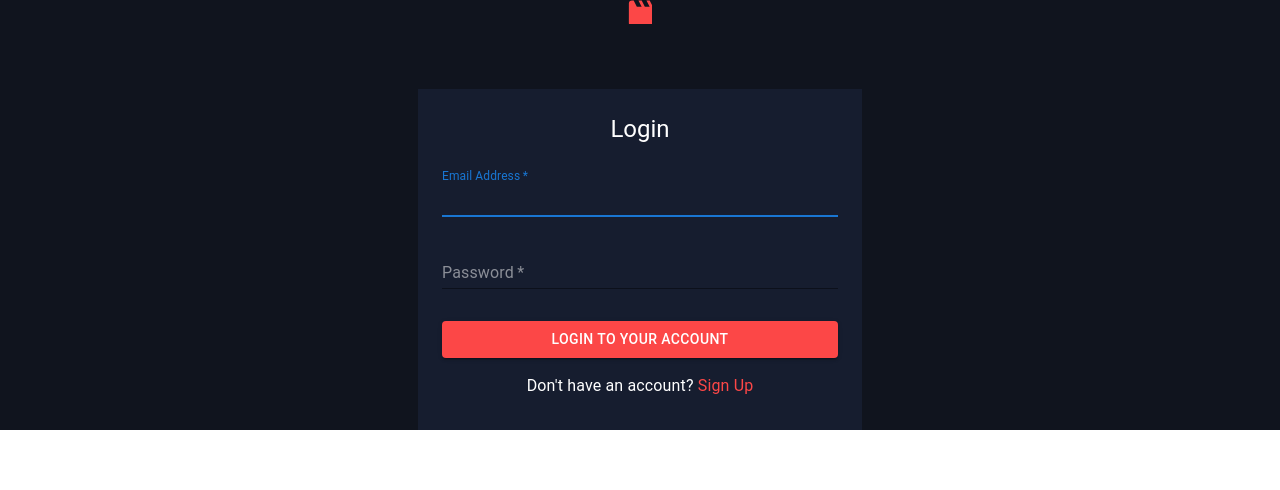
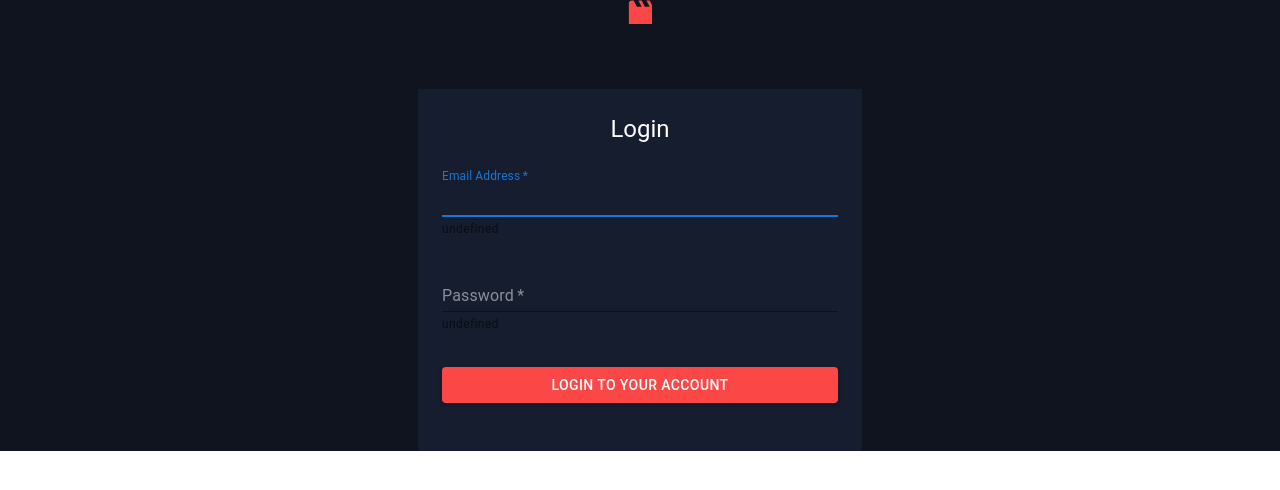
Before and after one commit to tchkoidze/entertainment-web-app, a React (Vite) app: page / in a window 1280 px wide. Shown: the top 490 px of the page. Built offline with nearby package versions, Linux system fonts and the light colour scheme.

Commit message:
sign up form unfinish

```diff
--- a/package.json
+++ b/package.json
@@ -10,14 +10,17 @@
     "preview": "vite preview"
   },
   "dependencies": {
+    "@hookform/resolvers": "^3.1.1",
     "@mui/icons-material": "^5.13.7",
     "@mui/material": "^5.13.7",
     "@mui/styled-engine-sc": "^5.12.0",
     "axios": "^1.4.0",
     "react": "^18.2.0",
     "react-dom": "^18.2.0",
+    "react-hook-form": "^7.45.1",
     "react-router-dom": "^6.14.1",
-    "styled-components": "^5.3.11"
+    "styled-components": "^5.3.11",
+    "yup": "^1.2.0"
   },
   "devDependencies": {
     "@emotion/react": "^11.11.1",
--- /dev/null
+++ b/src/loginSchema.ts
@@ -0,0 +1,15 @@
+import * as yup from "yup";
+
+const loginSchema = yup.object({
+  email: yup.string().email().required("Email is required"),
+  password: yup
+    .string()
+    .required("Password is requireddd")
+    .min(8, "Password must be at least 8 characters")
+    .matches(
+      /^(?=.*[A-Z])(?=.*[a-zA-Z0-9!,-_.]).*$/,
+      "Password must start with a capital letter and can contain letters, digits, and characters like !, -, _, and ."
+    ),
+});
+
+export default loginSchema;
--- a/src/pages/Login/Login.tsx
+++ b/src/pages/Login/Login.tsx
@@ -6,26 +6,45 @@ import TextField from "@mui/material/TextField";
 //import Link from "@mui/material/Link";
 import Grid from "@mui/material/Grid";
 import Box from "@mui/material/Box";
-import { Link } from "react-router-dom";
+import { Link, useNavigate } from "react-router-dom";
 
 import Typography from "@mui/material/Typography";
 import Container from "@mui/material/Container";
 import { createTheme, ThemeProvider } from "@mui/material/styles";
 import styled from "styled-components";
 import { SvgIcon } from "@mui/material";
+import { SubmitHandler, useForm } from "react-hook-form";
+import { yupResolver } from "@hookform/resolvers/yup";
+import loginSchema from "../../loginSchema";
 
 // TODO remove, this demo shouldn't need to reset the theme.
 const defaultTheme = createTheme();
 
-export default function SignIn() {
-  const handleSubmit = (event: React.FormEvent<HTMLFormElement>) => {
+export default function LogIn() {
+  const {
+    handleSubmit,
+    register,
+    formState: { errors },
+  } = useForm({ resolver: yupResolver(loginSchema) });
+
+  const navigate = useNavigate();
+
+  const onSubmit: SubmitHandler<{ email: string; password: string }> = (
+    data
+  ) => {
+    console.log(45);
+    console.log(data);
+    navigate("/trending");
+  };
+
+  /*const handleSubmit = (event: React.FormEvent<HTMLFormElement>) => {
     event.preventDefault();
     const data = new FormData(event.currentTarget);
     console.log({
       email: data.get("email"),
       password: data.get("password"),
     });
-  };
+  };*/
 
   return (
     <ThemeProvider theme={defaultTheme}>
@@ -65,11 +84,12 @@ export default function SignIn() {
             </Login>
             <Box
               component="form"
-              onSubmit={handleSubmit}
+              onSubmit={handleSubmit(onSubmit)}
               noValidate
               sx={{ mt: 1 }}
             >
               <InputField
+                {...register("email")}
                 margin="normal"
                 variant="standard"
                 required
@@ -79,8 +99,12 @@ export default function SignIn() {
                 name="email"
                 autoComplete="email"
                 autoFocus
+                error={!!errors.email}
+                //helperText={errors.email && errors.email.message}
+                helperText={String(errors.email?.message)}
               />
               <InputField
+                {...register("password")}
                 margin="normal"
                 variant="standard"
                 required
@@ -90,6 +114,10 @@ export default function SignIn() {
                 type="password"
                 id="password"
                 autoComplete="current-password"
+                error={!!errors.password}
+                //helperText={errors.password && errors.password.message}
+                //helperText={errors.password?.message}
+                helperText={String(errors.password?.message)}
               />
 
               <LoginBtn
@@ -100,14 +128,14 @@ export default function SignIn() {
               >
                 Login to your account
               </LoginBtn>
-              <Grid container justifyContent={"center"}>
+              {/*<Grid container justifyContent={"center"}>
                 <Grid item>
                   <SignupLInk to={"/signup"}>
                     Don't have an account?
                     <SignUpText> Sign Up</SignUpText>
                   </SignupLInk>
                 </Grid>
-              </Grid>
+          </Grid>*/}
             </Box>
           </Box>
         </FormContainer>
--- a/src/pages/SignUp/SignUp.tsx
+++ b/src/pages/SignUp/SignUp.tsx
@@ -12,12 +12,19 @@ import Container from "@mui/material/Container";
 import { createTheme, ThemeProvider } from "@mui/material/styles";
 import styled from "styled-components";
 import { SvgIcon } from "@mui/material";
+import { useForm, SubmitHandler } from "react-hook-form";
+import { yupResolver } from "@hookform/resolvers/yup";
 import { red } from "@mui/material/colors";
+import loginSchema from "../../loginSchema";
 
 // TODO remove, this demo shouldn't need to reset the theme.
 const defaultTheme = createTheme();
 
 export default function SignIn() {
+  const {
+    register,
+    formState: { errors },
+  } = useForm({ resolver: yupResolver(loginSchema) });
   const handleSubmit = (event: React.FormEvent<HTMLFormElement>) => {
     event.preventDefault();
     const data = new FormData(event.currentTarget);
@@ -70,6 +77,7 @@ export default function SignIn() {
               sx={{ mt: 1 }}
             >
               <InputField
+                {...register("email")}
                 margin="normal"
                 variant="standard"
                 required
@@ -80,8 +88,11 @@ export default function SignIn() {
                 name="email"
                 autoComplete="email"
                 autoFocus
+                error={!!errors.email}
+                helperText={String(errors.email?.message)}
               />
               <InputField
+                {...register("password")}
                 margin="normal"
                 variant="standard"
                 required
@@ -92,6 +103,8 @@ export default function SignIn() {
                 type="password"
                 id="password"
                 autoComplete="current-password"
+                error={!!errors.password}
+                helperText={String(errors.password?.message)}
               />
               <InputField
                 margin="normal"
```
Also changed, not shown: 1 other file (tests, documents, lock files or other folders).
